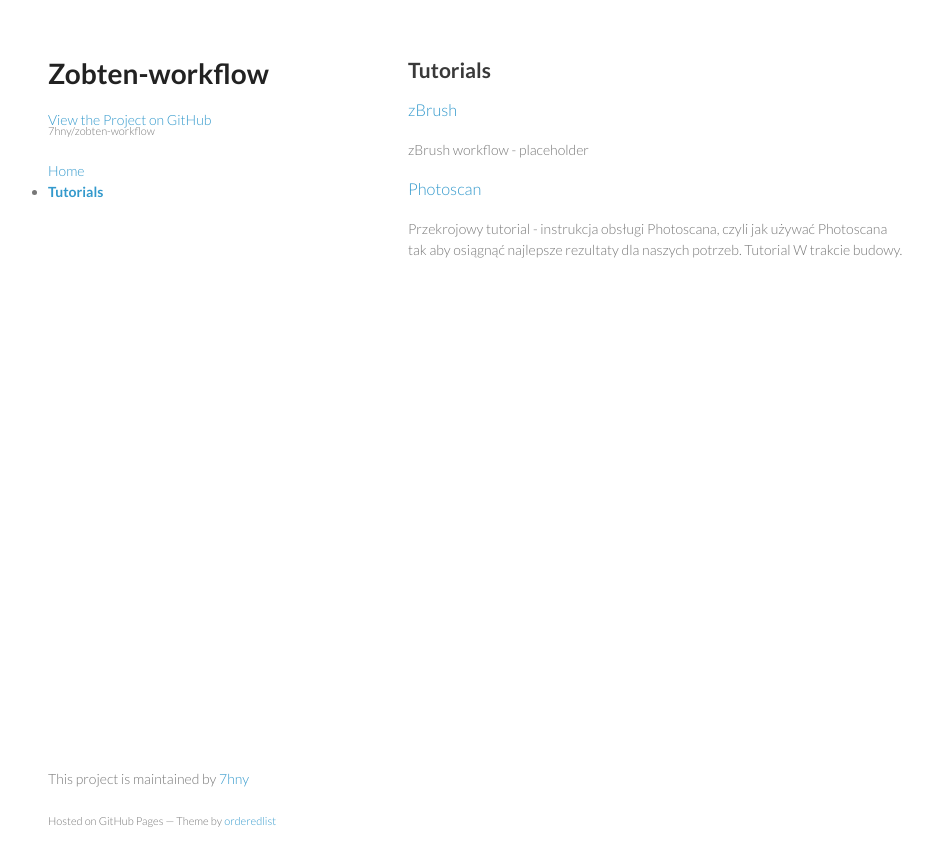
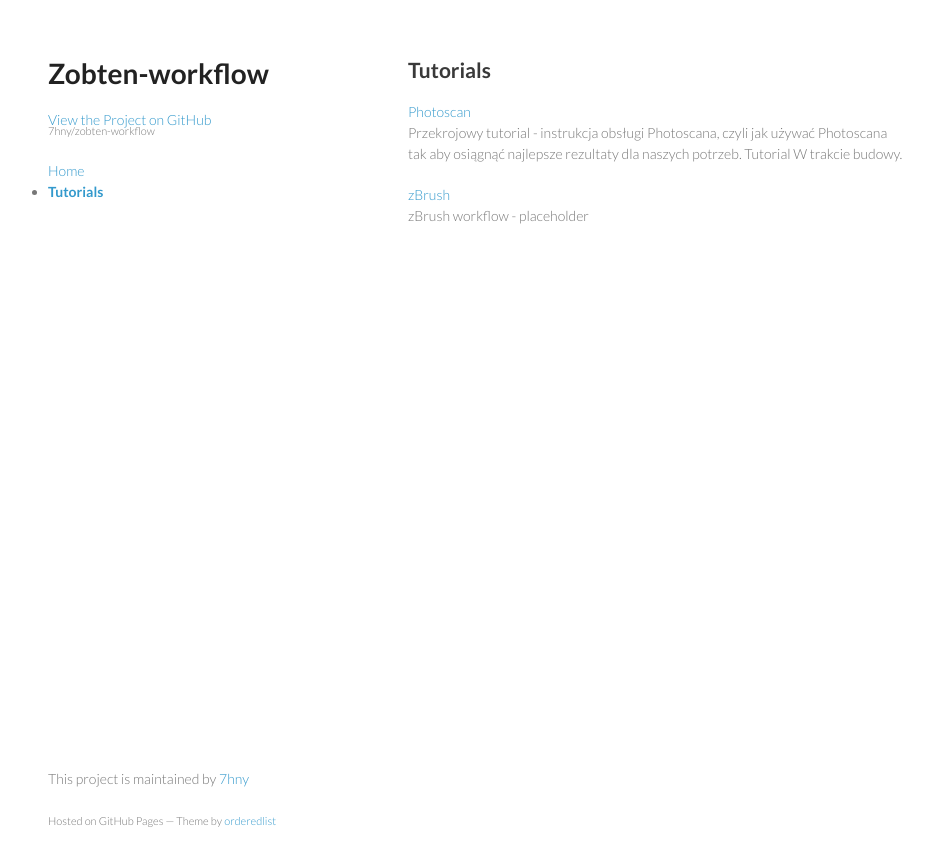
Before and after one commit to 7hny/zobten-workflow, a Jekyll site: the page built from tutorials/index.html, in a window 1280 px wide. Shown: the top 866 px of the page, without its empty margins (162-1093 px from the left). Built offline with Jekyll 4.4.1, drawn with Linux system fonts in a browser that asks for light colours; Markdown is read by kramdown in place of the engine named in the settings.

Commit message:
Content update

```diff
--- a/tutorials/index.html
+++ b/tutorials/index.html
@@ -7,7 +7,7 @@ layout: default
 
     {% for tutorial in site.categories.tutorials %}
     <li>
-        <h3><a href="{{site.baseurl}}{{tutorial.url}}">{{tutorial.title}}</a></h3>
+        <a href="{{site.baseurl}}{{tutorial.url}}">{{tutorial.title}}</a>
         <p>{{tutorial.meta}}</p>
     </li>
     {% endfor %}
```
Also changed, not shown: _posts/tutorials/0000-12-30-photoscan.md (renamed from _posts/tutorials/0000-11-30-photoscan.md).
